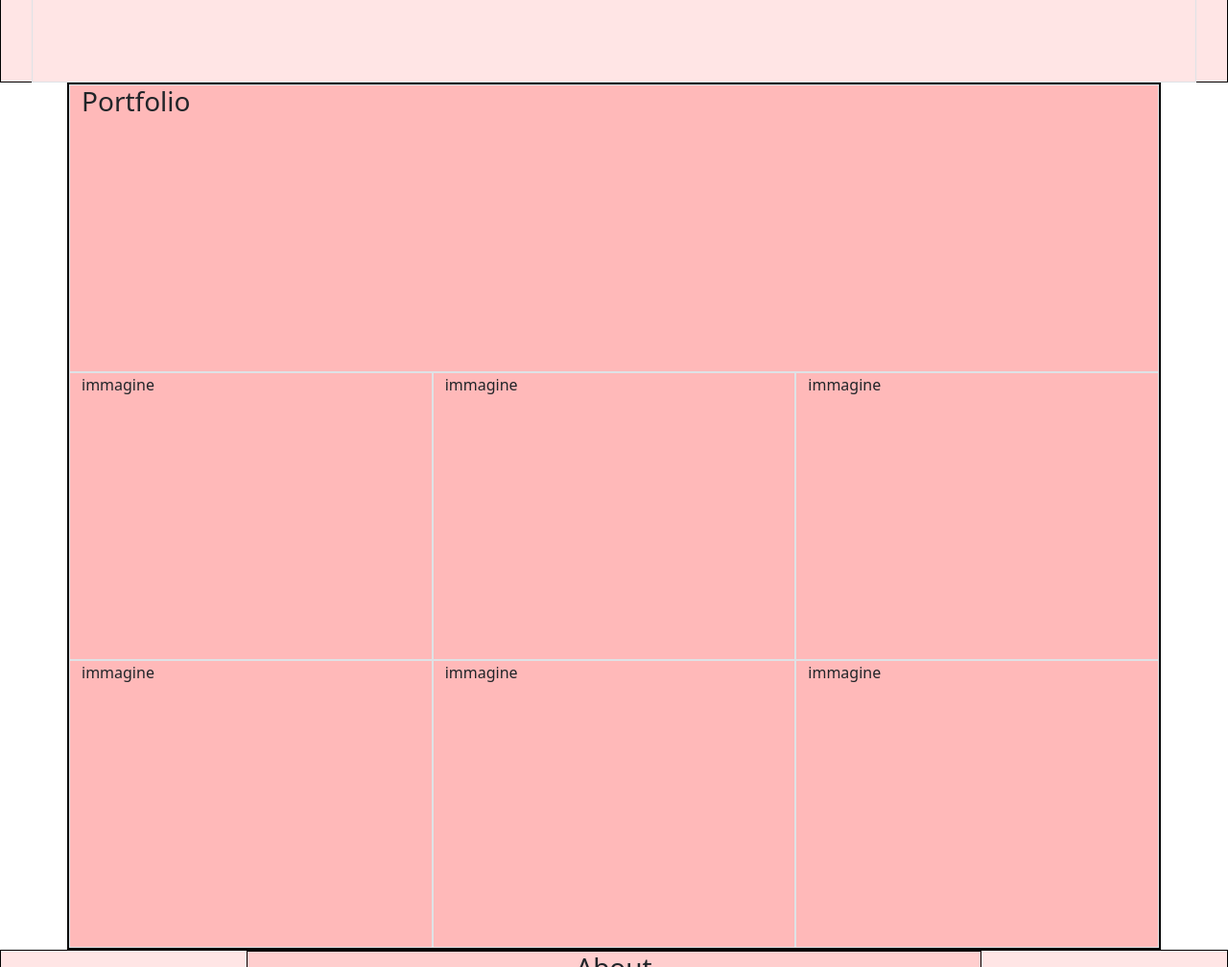
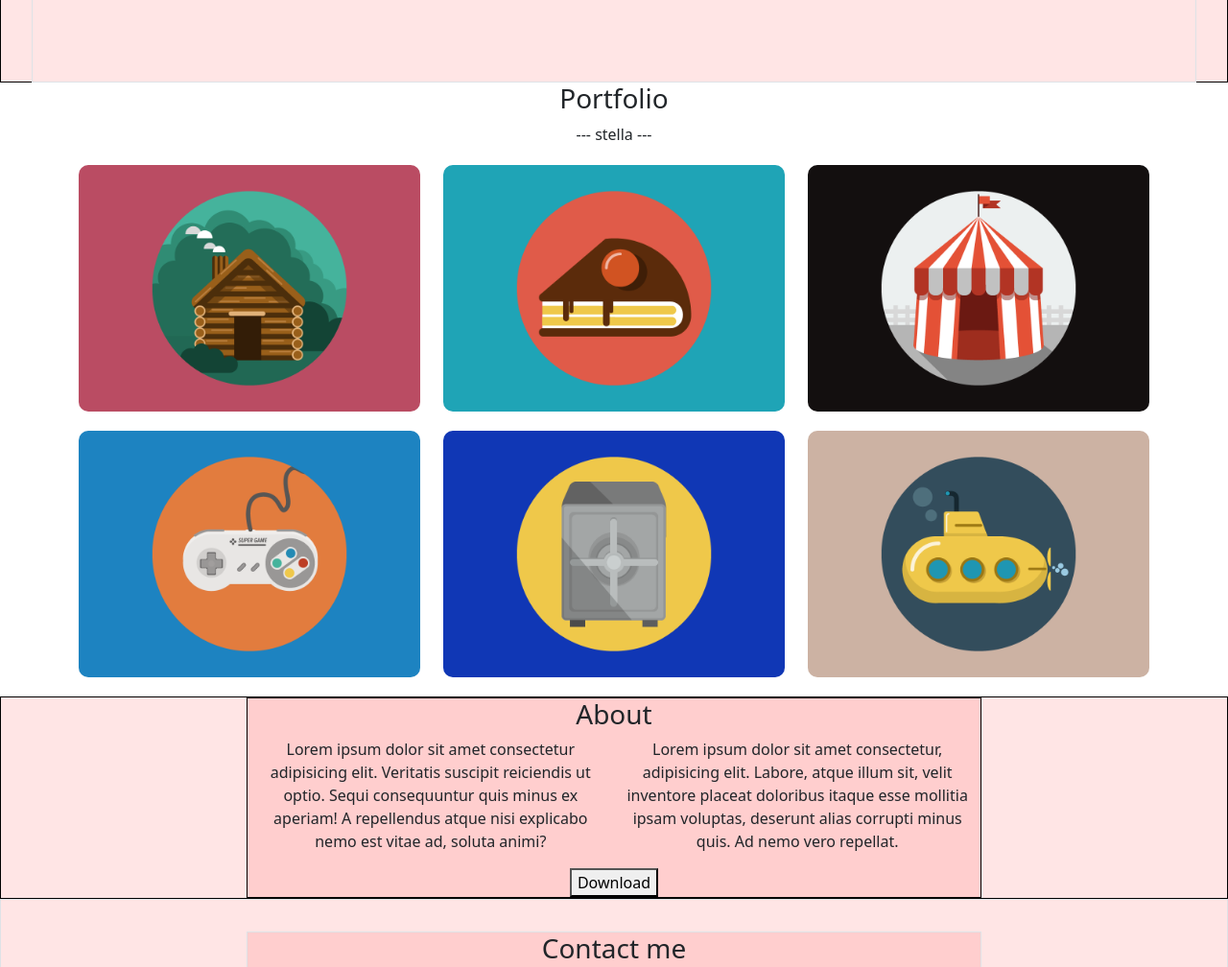
Before and after one commit to FrancescoCataletto/-html-css-bootstrap-freelancer, a plain HTML site: page index.html in a window 1280 px wide. Shown: the part 494-1502 px from the top of the page at 96% size. Drawn offline with nearby package versions, Linux system fonts and the light colour scheme.

Commit message:
draft of portfolio section

```diff
--- a/css/style.css
+++ b/css/style.css
@@ -48,6 +48,17 @@
 
 /* MAIN */
 
+/* portfolio section */
+#portfolio img{
+    width: 100%;
+    border-radius: 10px;
+}
+
+#portfolio .col-12{
+    margin-bottom: 20px;
+}
+
+/* about section */
 .about-container{
     width: 60%;
     margin: 0 auto;
--- a/index.html
+++ b/index.html
@@ -72,28 +72,29 @@
 
     <main>
         <!-- PORTFOLIO SECTION -->
-        <section id="portfolio" class="redbox container">
-            <div class="row redbox">
-                <div class="col-12 border h300 redbox">
+        <section id="portfolio" class="container">
+            <div class="row">
+                <div class="col-12 text-center">
                     <h3>Portfolio</h3>
+                    <div>--- stella ---</div>
                 </div>
-                <div class="col-12 col-md-6 col-lg-4 border h300 redbox">
-                    immagine
+                <div class="col-12 col-md-6 col-lg-4">
+                    <img src="img/cabin.png" alt="">
                 </div>
-                <div class="col-12 col-md-6 col-lg-4 border h300 redbox">
-                    immagine
+                <div class="col-12 col-md-6 col-lg-4">
+                    <img src="img/cake.png" alt="">
                 </div>
-                <div class="col-12 col-md-6 col-lg-4 border h300 redbox">
-                    immagine
+                <div class="col-12 col-md-6 col-lg-4">
+                    <img src="img/circus.png" alt="">
                 </div>
-                <div class="col-12 col-md-6 col-lg-4 border h300 redbox">
-                    immagine
+                <div class="col-12 col-md-6 col-lg-4">
+                    <img src="img/game.png" alt="">
                 </div>
-                <div class="col-12 col-md-6 col-lg-4 border h300 redbox">
-                    immagine
+                <div class="col-12 col-md-6 col-lg-4">
+                    <img src="img/safe.png" alt="">
                 </div>
-                <div class="col-12 col-md-6 col-lg-4 border h300 redbox">
-                    immagine
+                <div class="col-12 col-md-6 col-lg-4">
+                    <img src="img/submarine.png" alt="">
                 </div>
             </div>
         </section>
```
